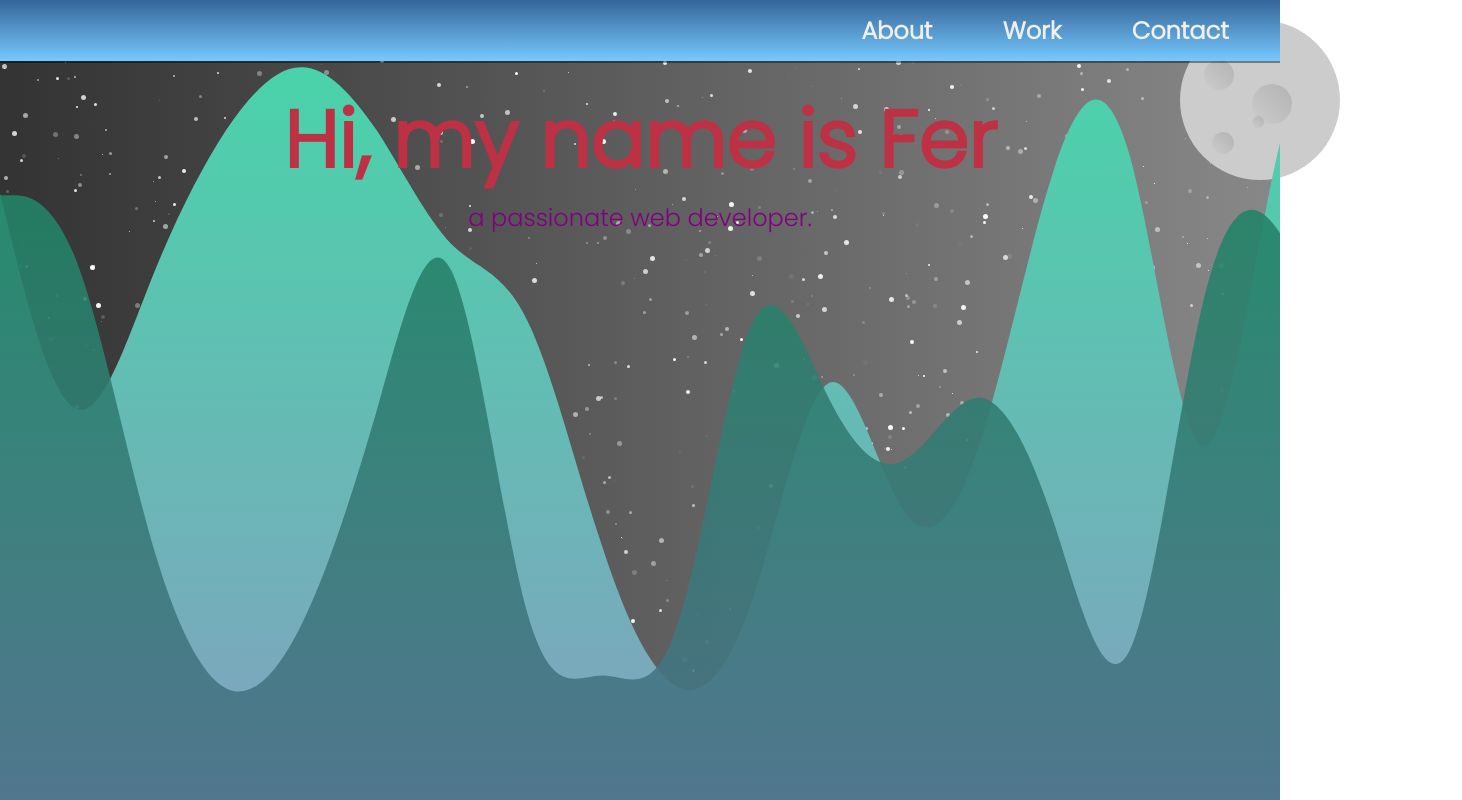
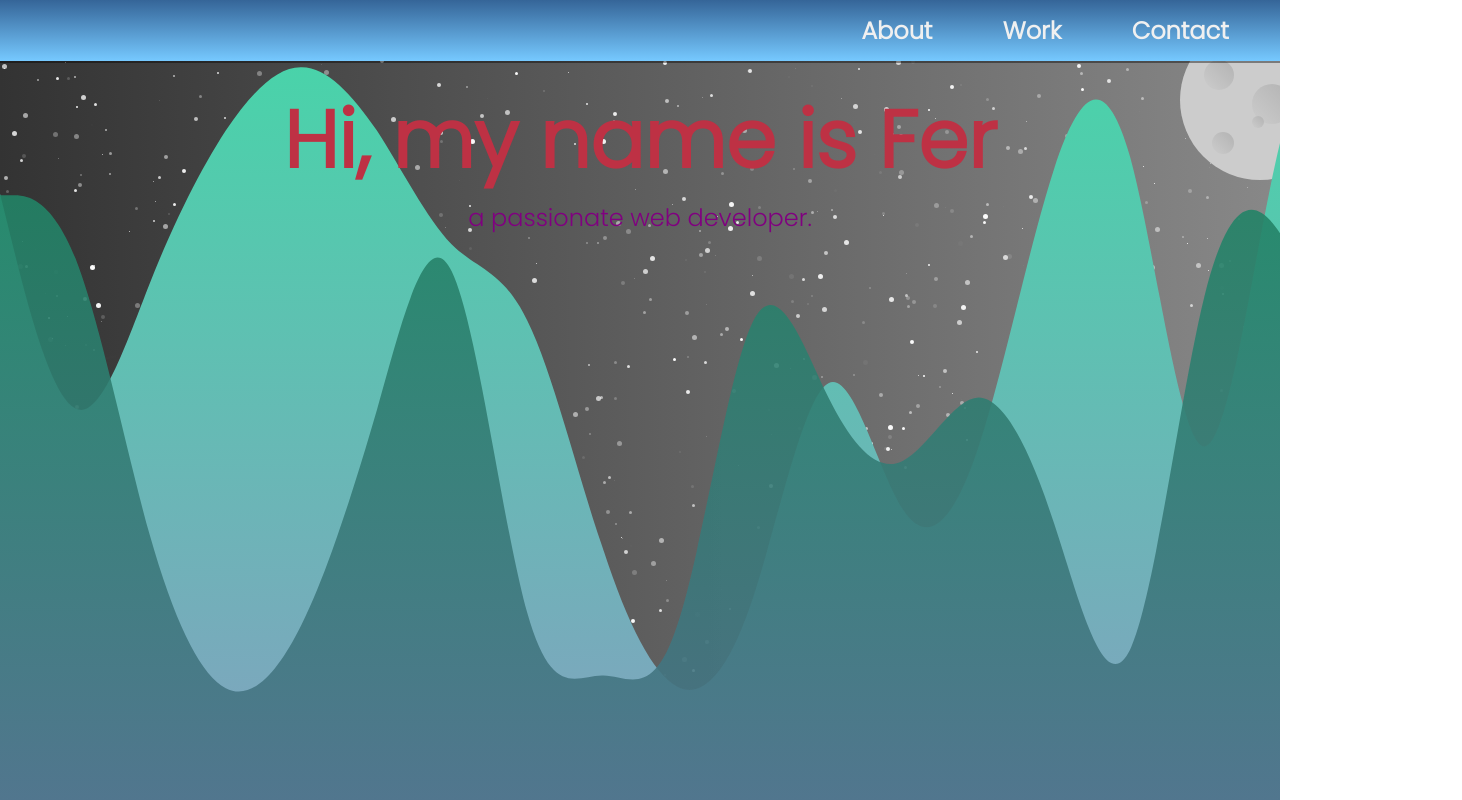
Before and after one commit to fer-rouco/portfolio, a React (Create React App) app in the folder client/: page / in a window 1280 px wide. Shown: the top 800 px of the page, 1462 px wide, since content can reach past the window. Built offline with nearby package versions, Linux system fonts and the light colour scheme.

Commit message:
Fixing little bug on resize

```diff
--- a/client/public/index.html
+++ b/client/public/index.html
@@ -3,7 +3,7 @@
   <head>
     <meta charset="utf-8" />
     <link rel="icon" href="%PUBLIC_URL%/favicon.ico" />
-    <meta name="viewport" content="width=device-width, initial-scale=1" />
+    <meta name="viewport" content="initial-scale=1.0, width=device-width">
     <meta name="theme-color" content="#000000" />
     <meta
       name="description"
--- a/client/src/index.css
+++ b/client/src/index.css
@@ -55,10 +55,13 @@ html {
 
 /* Base styles */
 
+html, body {
+  overflow-x: hidden
+}
+
 body {
   font-family: 'Poppins', sans-serif;
   color:  var(--main-red); /*#091434; */
-  overflow-x: hidden;
 }
 
 /*
```
